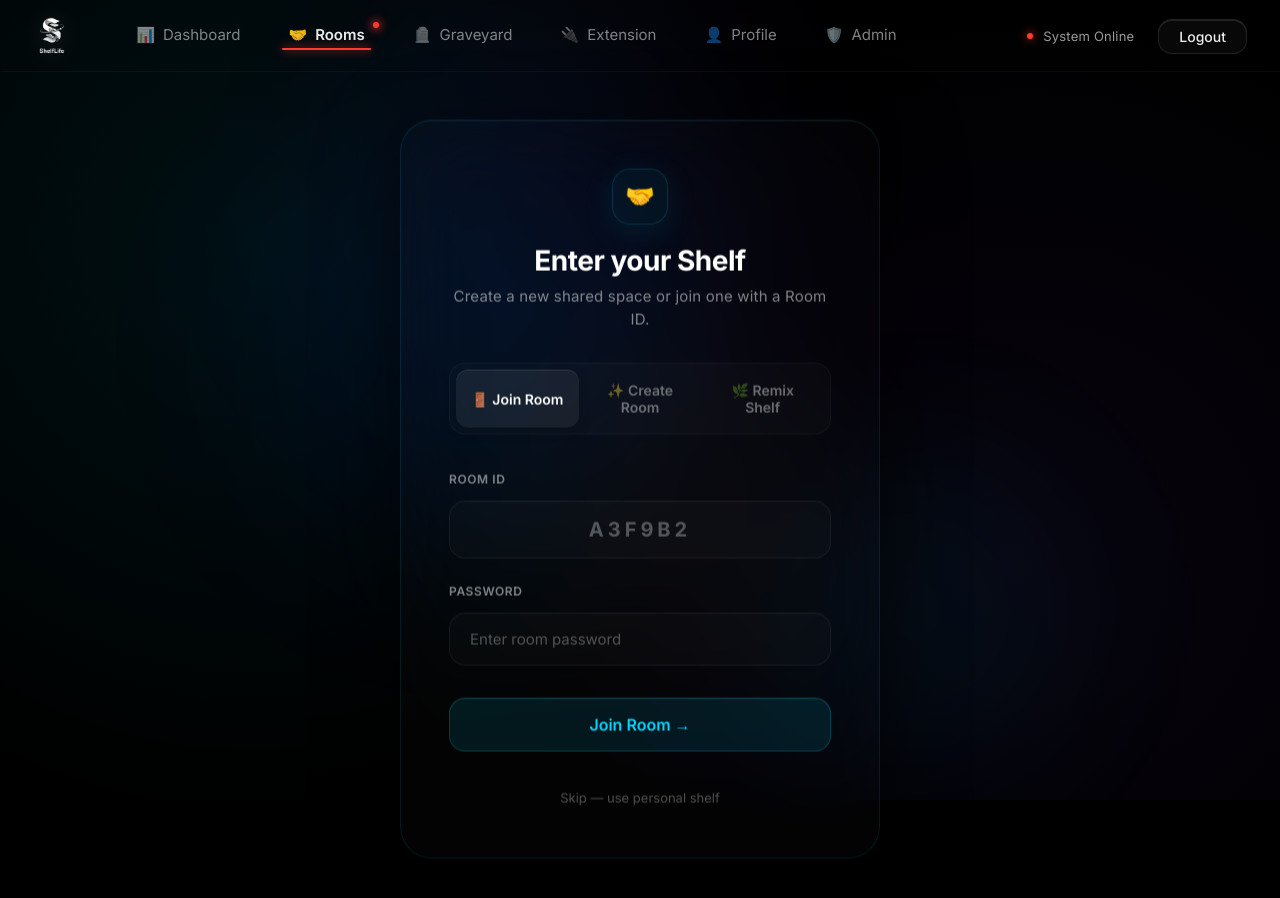
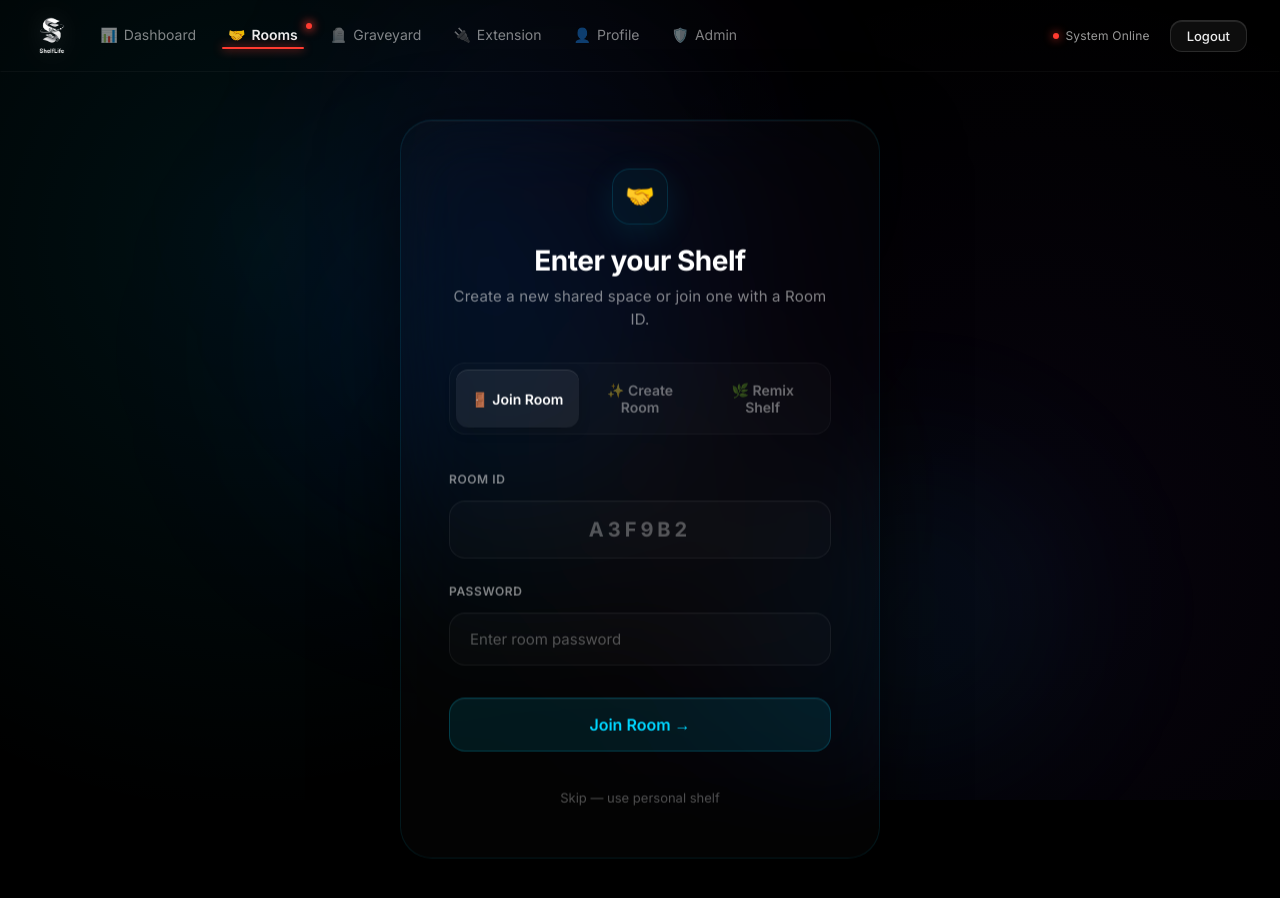
Before and after one commit to swapnil-exxe/ShelfLife, a React (Vite) app in the folder client/: page /room in a window 1280 px wide. Built offline with nearby package versions, Linux system fonts and the light colour scheme; sample sign-in values are in the browser's storage.

Commit message:
fix(navbar): Adjust navbar spacing and flexShrink settings to prevent Logout button overflow cutoff

```diff
--- a/client/src/components/Navbar.jsx
+++ b/client/src/components/Navbar.jsx
@@ -153,9 +153,9 @@ export default function Navbar({ roomOnlineCount = null }) {
         style={{
           display: "flex",
           alignItems: "center",
-          gap: "36px",
-          flex: 1,
-          marginLeft: "60px",
+          gap: "20px",
+          marginLeft: "24px",
+          flexShrink: 0,
         }}
       >
         {navItems.map((item) => (
@@ -171,14 +171,15 @@ export default function Navbar({ roomOnlineCount = null }) {
                   : "rgba(255,255,255,0.50)",
               fontFamily: "'Inter', sans-serif",
               fontWeight: activeNav === item.id ? 600 : 400,
-              fontSize: "15px",
+              fontSize: "14px",
               cursor: "pointer",
               transition: "all 0.4s cubic-bezier(0.16, 1, 0.3, 1)",
               display: "flex",
               alignItems: "center",
-              gap: "8px",
+              gap: "6px",
               paddingBottom: "4px",
               position: "relative",
+              whiteSpace: "nowrap",
             }}
             onMouseOver={(e) => {
               if (activeNav !== item.id)
@@ -225,15 +226,24 @@ export default function Navbar({ roomOnlineCount = null }) {
         ))}
       </div>
 
+      {/* Right Action Controls & Status */}
+      <div
+        style={{
+          display: "flex",
+          alignItems: "center",
+          gap: "12px",
+          flexShrink: 0,
+          marginLeft: "auto",
+        }}
+      >
         {hasActiveSpace && (
           <div
             style={{
               display: "flex",
               alignItems: "center",
-            gap: "10px",
-            marginRight: "18px",
-            padding: "8px 14px",
-            borderRadius: "14px",
+              gap: "8px",
+              padding: "6px 12px",
+              borderRadius: "12px",
               border: isPersonal
                 ? "1px solid rgba(0,214,255,0.2)"
                 : "1px solid rgba(255, 59, 48, 0.2)",
@@ -241,13 +251,13 @@ export default function Navbar({ roomOnlineCount = null }) {
                 ? "rgba(0,214,255,0.08)"
                 : "rgba(255, 59, 48, 0.08)",
               boxShadow: "inset 0 1px 0 rgba(255,255,255,0.05)",
-            minWidth: 0,
+              whiteSpace: "nowrap",
             }}
           >
             <span
               style={{
                 fontFamily: "'Inter', sans-serif",
-              fontSize: 12,
+                fontSize: 11,
                 fontWeight: 700,
                 letterSpacing: "0.08em",
                 color: isPersonal ? "#00D6FF" : "#FF3B30",
@@ -259,9 +269,9 @@ export default function Navbar({ roomOnlineCount = null }) {
             <span
               style={{
                 fontFamily: "'Inter', sans-serif",
-              fontSize: 13,
+                fontSize: 12,
                 color: "rgba(255,255,255,0.9)",
-              maxWidth: 170,
+                maxWidth: 130,
                 overflow: "hidden",
                 textOverflow: "ellipsis",
                 whiteSpace: "nowrap",
@@ -274,7 +284,7 @@ export default function Navbar({ roomOnlineCount = null }) {
               <span
                 style={{
                   fontFamily: "'Inter', sans-serif",
-                fontSize: 12,
+                  fontSize: 11,
                   fontWeight: 600,
                   color: "rgba(255,255,255,0.65)",
                   whiteSpace: "nowrap",
@@ -291,8 +301,9 @@ export default function Navbar({ roomOnlineCount = null }) {
           style={{
             display: "flex",
             alignItems: "center",
-          gap: 10,
-          marginRight: "24px",
+            gap: 6,
+            padding: "4px 8px",
+            whiteSpace: "nowrap",
           }}
         >
           <span
@@ -308,41 +319,46 @@ export default function Navbar({ roomOnlineCount = null }) {
           <span
             style={{
               fontFamily: "'Inter', sans-serif",
-            fontSize: 13,
+              fontSize: 12,
               color: "rgba(255,255,255,0.60)",
               fontWeight: 400,
               letterSpacing: "0.2px",
+              whiteSpace: "nowrap",
             }}
           >
             {showRoomOnlineCount ? roomOnlineLabel : "System Online"}
           </span>
         </div>
+
         <button
           onClick={handleLogout}
           style={{
-          padding: "8px 20px",
-          borderRadius: "14px",
-          border: "1px solid rgba(255,255,255,0.1)",
-          background: "rgba(255,255,255,0.03)",
+            padding: "7px 16px",
+            borderRadius: "12px",
+            border: "1px solid rgba(255,255,255,0.12)",
+            background: "rgba(255,255,255,0.05)",
             color: "rgba(255,255,255,0.92)",
             fontFamily: "'Inter', sans-serif",
             fontWeight: 500,
-          fontSize: "14px",
+            fontSize: "13px",
             cursor: "pointer",
             transition: "all 0.3s cubic-bezier(0.16, 1, 0.3, 1)",
             boxShadow: "inset 0 1px 0 rgba(255,255,255,0.1)",
+            whiteSpace: "nowrap",
+            flexShrink: 0,
           }}
           onMouseOver={(e) => {
-          e.currentTarget.style.background = "rgba(255,255,255,0.08)";
-          e.currentTarget.style.borderColor = "rgba(255,255,255,0.15)";
+            e.currentTarget.style.background = "rgba(255,255,255,0.12)";
+            e.currentTarget.style.borderColor = "rgba(255,255,255,0.25)";
           }}
           onMouseOut={(e) => {
-          e.currentTarget.style.background = "rgba(255,255,255,0.03)";
-          e.currentTarget.style.borderColor = "rgba(255,255,255,0.1)";
+            e.currentTarget.style.background = "rgba(255,255,255,0.05)";
+            e.currentTarget.style.borderColor = "rgba(255,255,255,0.12)";
           }}
         >
           Logout
         </button>
+      </div>
     </nav>
     <ExtensionModal isOpen={isExtensionModalOpen} onClose={() => setIsExtensionModalOpen(false)} />
     </>
```
Lines whose indentation alone changed are shown as unchanged.
